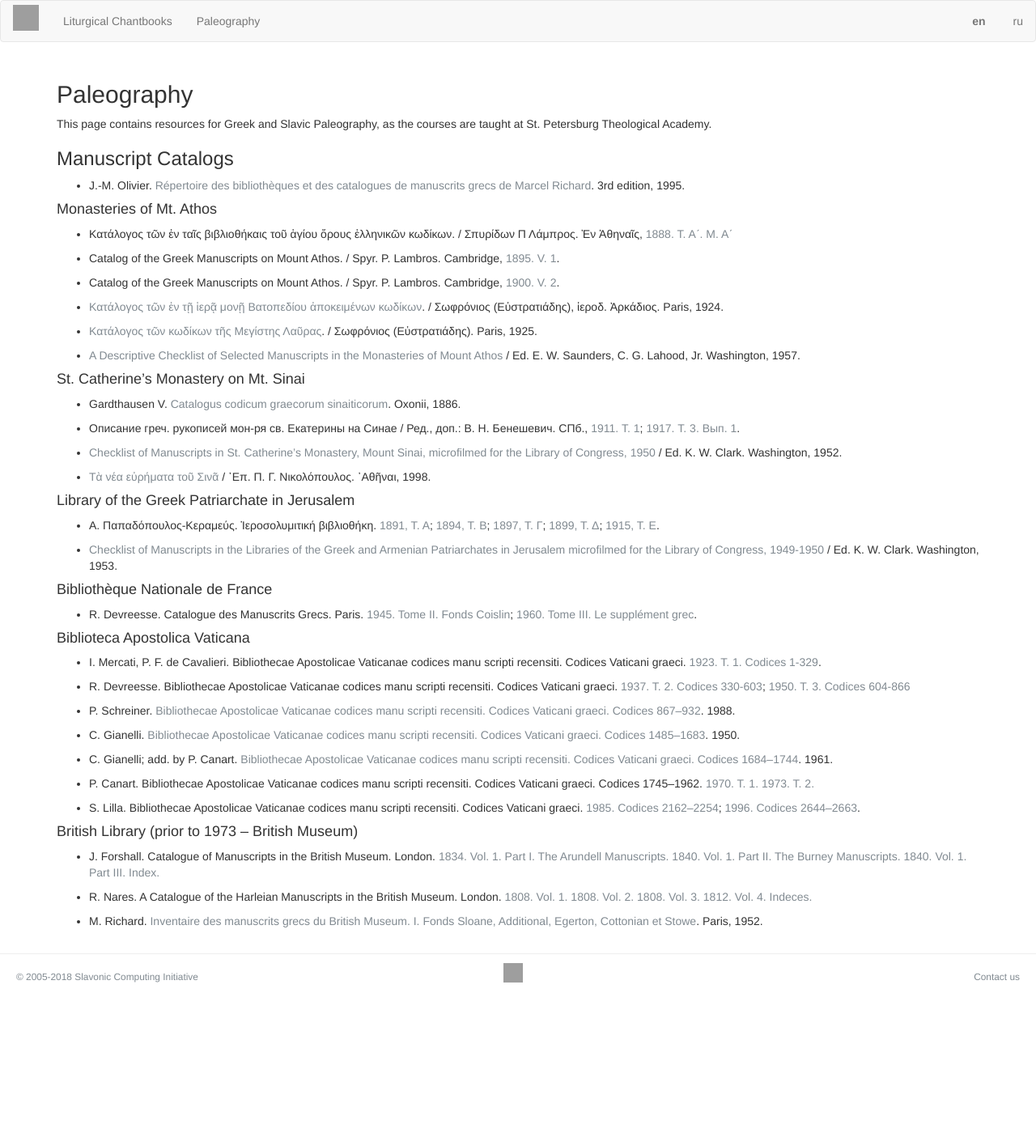
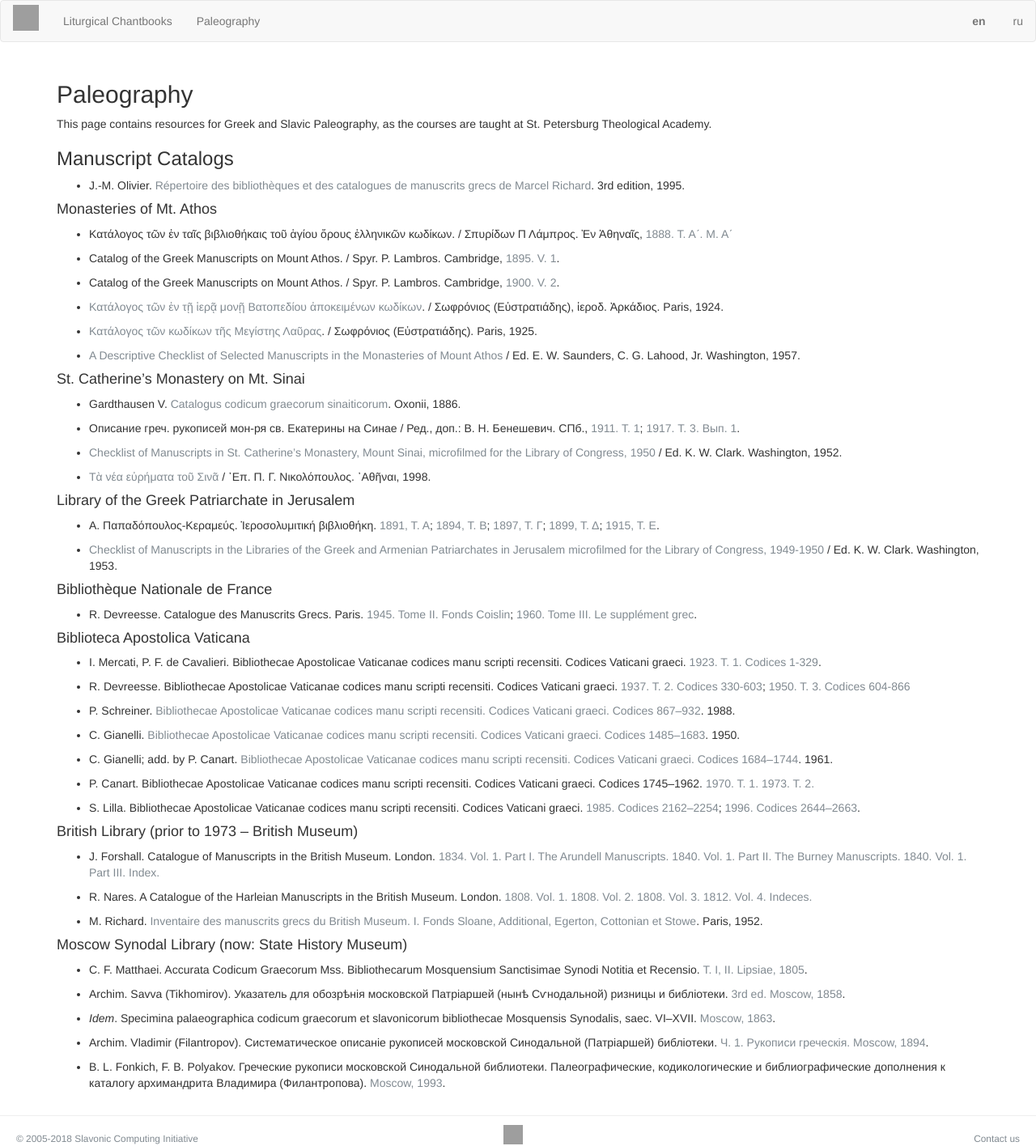
Before and after one commit to slavonic/ponomar-library, a Jekyll site: the page built from paleography.md, in a window 1280 px wide. Shown: the whole page at 81% size. Built offline with Jekyll 4.4.1, drawn with Linux system fonts in a browser that asks for light colours; our own code applies the rules of GitHub Pages for plain Markdown files; before the commit the page ends 1216 px from its top, so only the background shows below that; grey boxes are pictures that could not be loaded.

Commit message:
Add info about Moscow Synodal Library

```diff
--- a/paleography.md
+++ b/paleography.md
@@ -115,3 +115,21 @@ are taught at St. Petersburg Theological Academy.
 * M. Richard. [Inventaire des manuscrits grecs du British Museum.
   I. Fonds Sloane, Additional, Egerton, Cottonian et Stowe](https://www.ponomar.net/data/paleography/richard.pdf).
   Paris, 1952.
+
+#### Moscow Synodal Library (now: State History Museum)
+
+* C. F. Matthaei. Accurata Codicum Graecorum Mss. Bibliothecarum Mosquensium Sanctisimae Synodi
+  Notitia et Recensio. [T. I, II. Lipsiae, 1805](https://www.ponomar.net/data/paleography/matthaei.pdf).
+
+* Archim. Savva (Tikhomirov). Указатель для обозрѣнія московской Патріаршей (нынѣ Сѵнодальной) ризницы и библіотеки.
+  [3rd ed. Moscow, 1858](https://www.ponomar.net/data/paleography/savva.pdf).
+
+* _Idem_. Specimina palaeographica codicum graecorum et slavonicorum bibliothecae Mosquensis Synodalis, saec. VI--XVII.
+  [Moscow, 1863](https://www.ponomar.net/data/paleography/savva2.pdf).
+
+* Archim. Vladimir (Filantropov). Систематическое описаніе рукописей московской Синодальной (Патріаршей) библіотеки.
+  [Ч. 1. Рукописи греческія. Moscow, 1894](https://www.ponomar.net/data/paleography/vladimir.pdf).
+
+* B. L. Fonkich, F. B. Polyakov. Греческие рукописи московской Синодальной библиотеки.
+  Палеографические, кодикологические и библиографические дополнения к каталогу архимандрита Владимира (Филантропова).
+  [Moscow, 1993](https://www.ponomar.net/data/paleography/fonkich.pdf).
```
Also changed, not shown: ru/paleography.md (+18 -0 lines).
